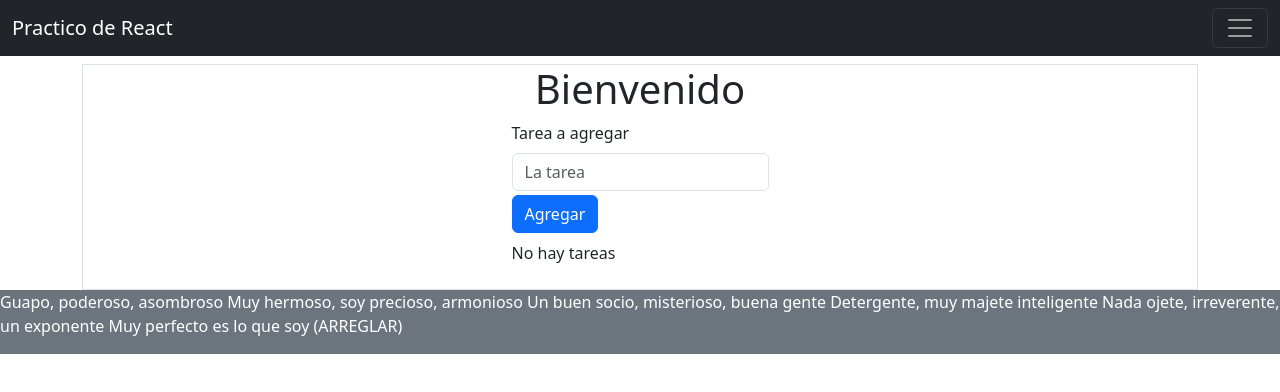
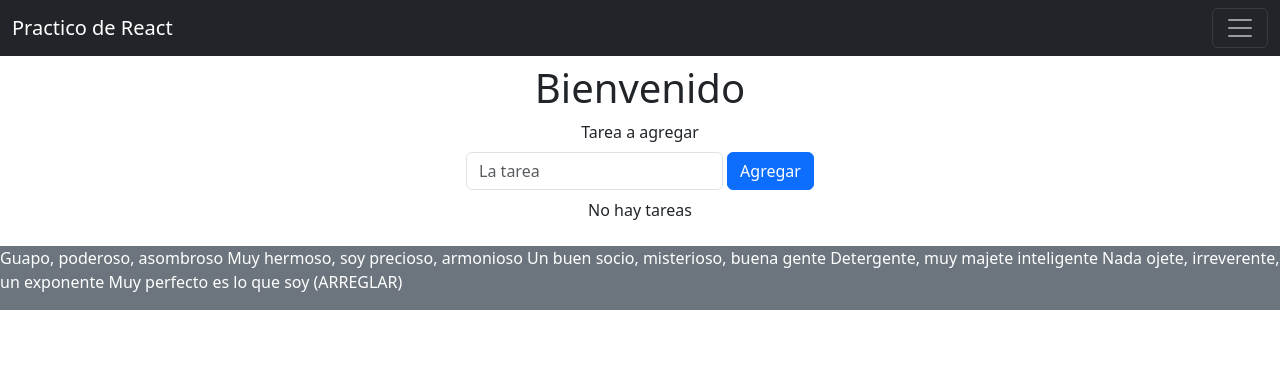
Before and after one commit to SantiagoPuertas4/practicoReact, a React (Vite) app: page /ejercicio4 in a window 1280 px wide. Shown: the top 392 px of the page. Built offline with nearby package versions, Linux system fonts and the light colour scheme.

Commit message:
Se corrigieron detalles esteticos

```diff
--- a/src/components/Ejercicio4/Tareas.jsx
+++ b/src/components/Ejercicio4/Tareas.jsx
@@ -8,9 +8,9 @@ const Tareas = (props) => {
   };
 
   return (
-    <li className="list-group-item d-flex align-items-center justify-content-between">
+    <li className="list-group-item d-flex align-items-center justify-content-between w-100">
       <p>{tarea.text}</p>
-      <button className="btn btn-danger" onClick={handleDelete}>
+      <button className="btn btn-danger ms-2" onClick={handleDelete}>
         X
       </button>
     </li>
--- a/src/views/Ejercicio4View.jsx
+++ b/src/views/Ejercicio4View.jsx
@@ -24,15 +24,16 @@ const Ejercicio4View = () => {
   return (
     <>
       <div className="mt-5 pt-3">
-        <div className="d-flex flex-column align-items-center border">
+        <div className="d-flex flex-column align-items-center">
           <div>
             <h1>Bienvenido</h1>
           </div>
-          <div className="d-flex flex-column align-items-start">
-            <form onSubmit={handleSubmit}>
-              <label className="form-label" htmlFor="inputTarea">
+          <div className="d-flex flex-column align-items-center w-100">
+            <form className="d-flex flex-column" onSubmit={handleSubmit}>
+              <label className="form-label text-center" htmlFor="inputTarea">
                 Tarea a agregar
               </label>
+              <div className="d-flex">
                 <input
                   id="inputTarea"
                   className="form-control"
@@ -40,13 +41,14 @@ const Ejercicio4View = () => {
                   placeholder="La tarea"
                   ref={inputTarea}
                 />
-              <button type="submit" className="btn btn-primary mt-1">
+                <button type="submit" className="btn btn-primary ms-1">
                   Agregar
                 </button>
+              </div>
             </form>
-            <ul className="list-group my-2">
+            <ul className="list-group my-2 container p-0">
               {tareas.length === 0 && (
-                <p className="text-center">No hay tareas</p>
+                <p className="text-center text-break">No hay tareas</p>
               )}
               {tareas.map((tarea) => (
                 <Tareas key={tarea.id} tarea={tarea} setTareas={setTareas} />
```
Lines whose indentation alone changed are shown as unchanged.
